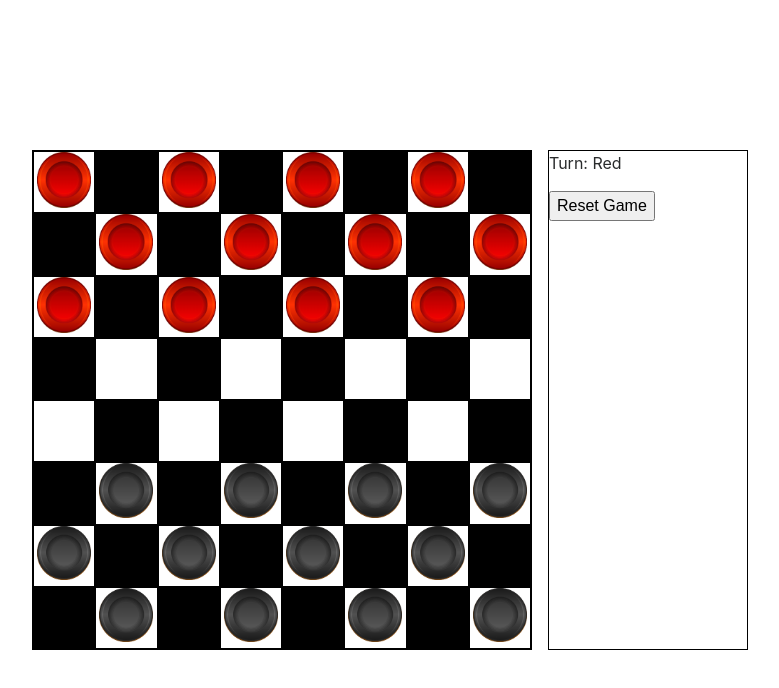
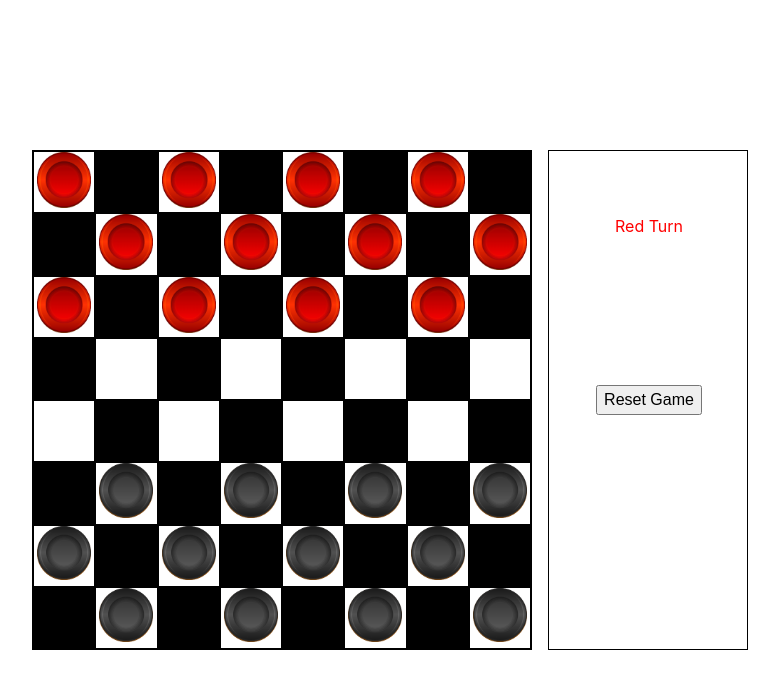
Before and after one commit to marla294/checkers, an Angular app: page / in a window 1280 px wide. Shown: the top 688 px of the page, without its empty margins (250-1029 px from the left). Built offline with nearby package versions, Linux system fonts and the light colour scheme.

Commit message:
Starting styling of game console

```diff
--- a/src/app/game-console.component.css
+++ b/src/app/game-console.component.css
@@ -2,6 +2,11 @@
 	height: 500px;
 	width: 200px;
 	border: 1px solid black;
+}
+
+.turn {
+	height: 166px;
+	width: 200px;
 }
 
 @media only screen and (max-width: 768px) {
--- a/src/app/game-console.component.html
+++ b/src/app/game-console.component.html
@@ -1,5 +1,11 @@
-
-<div class="console">
-	<p>Turn: {{turn}}</p>
-	<button (click)="resetGame()">Reset Game</button>
+<div class="console d-flex flex-column justify-content-center">
+	<div class="turn d-flex justify-content-center align-items-center">
+		<p *ngIf="this.turn === 'Red'" style="color: red">Red Turn</p>
+	</div>
+	<div class="turn d-flex justify-content-center align-items-center">
+		<button (click)="resetGame()">Reset Game</button>
+	</div>
+	<div class="turn d-flex justify-content-center align-items-center">
+		<p *ngIf="this.turn === 'Black'">Black Turn</p>
+	</div>
 </div>
```
